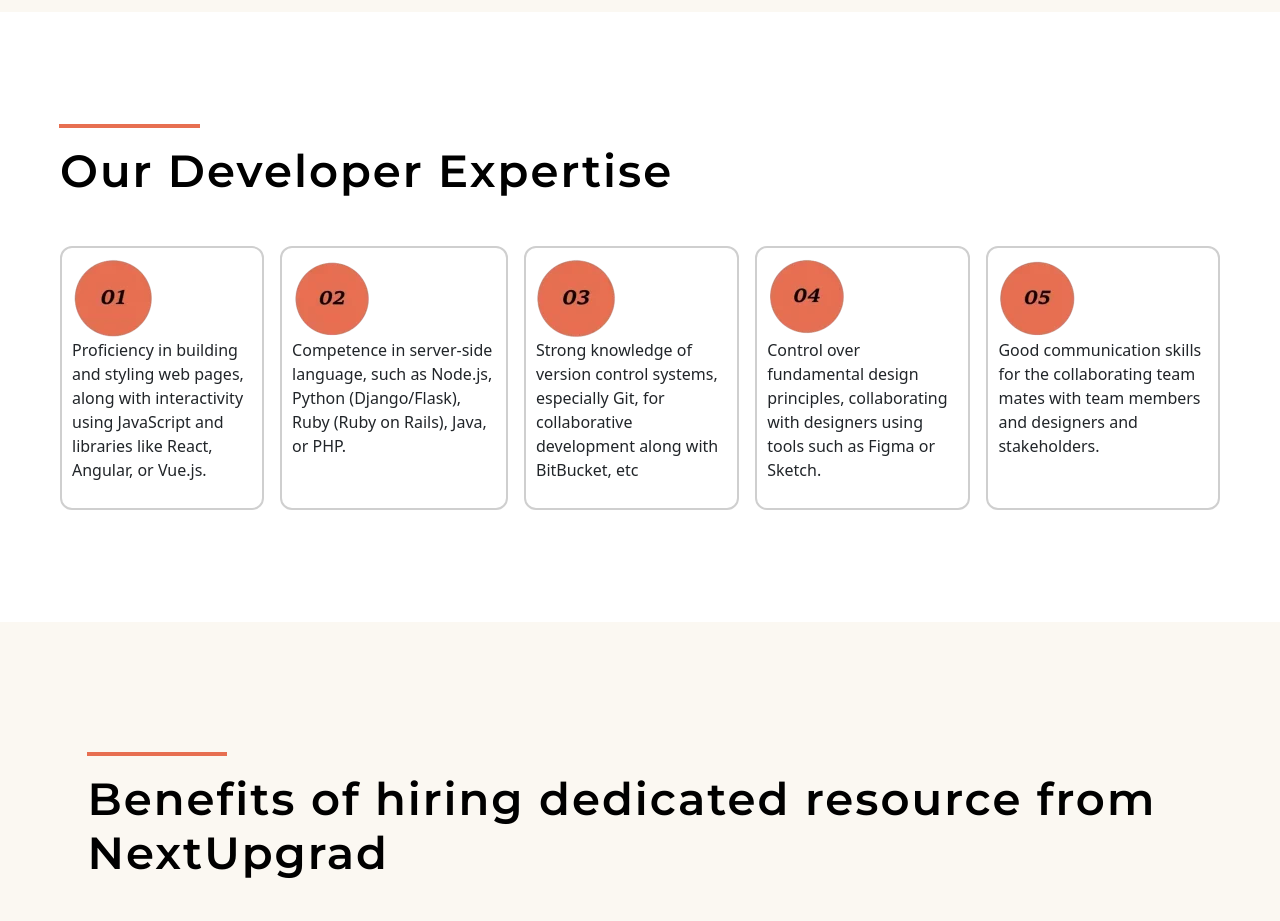
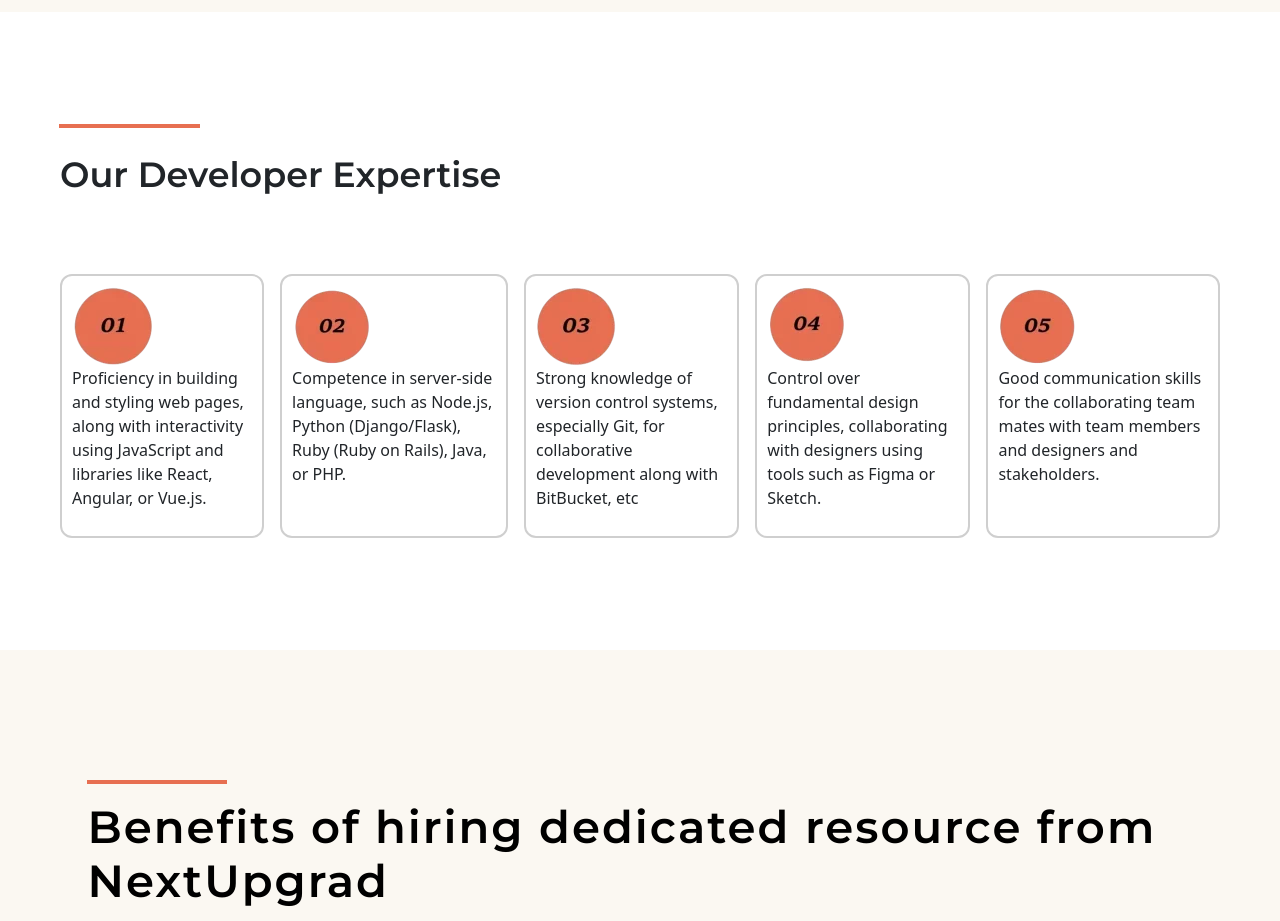
Before and after one commit to nikhil7476/nextuprad.us, a Next.js app: page /hire-dedicated-developer in a window 1280 px wide. Shown: the part 1580-2501 px from the top of the page. Built offline with nearby package versions, Linux system fonts and the light colour scheme.

Commit message:
arjit changes

```diff
--- a/pages/hire-dedicated-developer.js
+++ b/pages/hire-dedicated-developer.js
@@ -289,7 +289,7 @@ const Hirededicateddeveloper = () => {
         <div className="container">
           <div className="exp1">
             <span className="line1" />
-            <h1>Our Developer Expertise</h1>
+            <h2 className={`${styles.devex}`}>Our Developer Expertise</h2>
           </div>
           <div className={`${styles.exp2}`}>
             <div className="exp211">
--- a/styles/Hiring.module.css
+++ b/styles/Hiring.module.css
@@ -54,6 +54,14 @@
   font-weight:600;
 }
 
+.devex{
+  font-size: 35px !important;
+  font-family: Montserrat, Sans-serif;
+  font-weight:600;
+  padding-top:30px;
+  padding-bottom:30px;
+}
+
 @media (max-width: 1100px) {
   .exp2 {
     grid-template-columns: auto auto auto;
```
